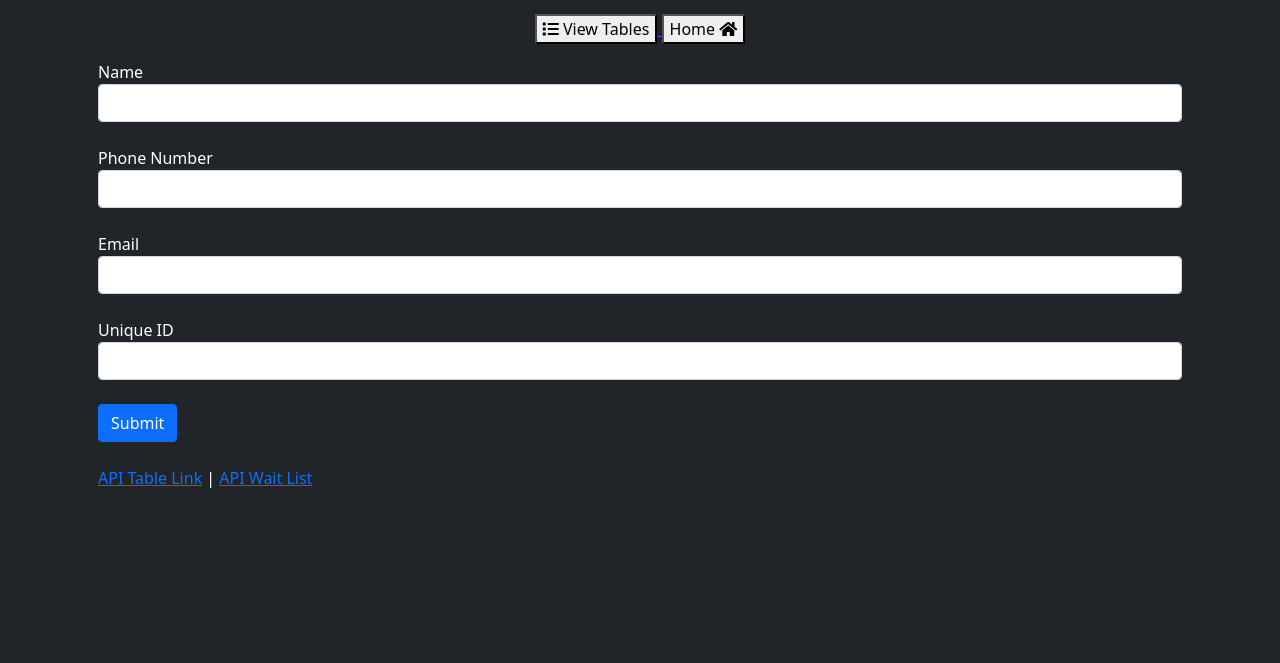
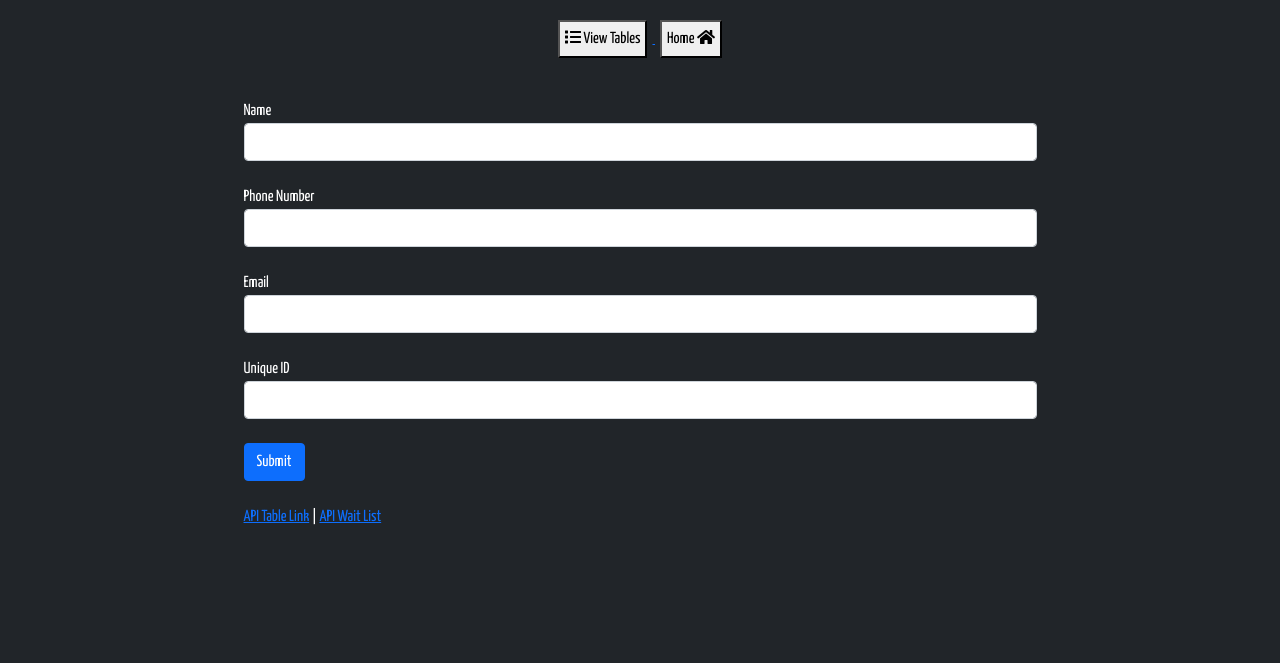
Before and after one commit to RojoRevolution/HotRestaurant, a website: page reservations.html in a window 1280 px wide. Shown: the part 137-800 px from the top of the page. Drawn offline with nearby package versions, Linux system fonts and the light colour scheme.

Commit message:
centered the form, linked resStyle.css

```diff
--- a/resStyle.css
+++ b/resStyle.css
@@ -16,7 +16,18 @@
 }
 
 /* Make Reservation page */
+#tableBtn, #homeBtn {
+  margin: 5px;
+  padding: 5px;
+}
+
 #res-form {
-    box-sizing: border-box;
-    width: fit-content;
+  justify-content: center;
 }
+
+form {
+  padding: 10px;
+  margin: 10px;
+  box-sizing: border-box;
+  width: 75%;
+}
--- a/reservations.html
+++ b/reservations.html
@@ -13,6 +13,7 @@
 
     <!-- Custom CSS -->
     <link href="style.css" rel="stylesheet">
+    <link rel="stylesheet" href="resStyle.css">
 
     <title>Hot Restaurant</title>
   </head>
@@ -35,7 +36,7 @@
         </div>
         <!-- Form -->
         <div class="container-sm">
-            <div id="res-form"class="card-body">
+            <div id="res-form" class="card-body d-flex">
                 <form>
                     <div class="form-group">
                         <label for="name">Name</label>
@@ -58,9 +59,10 @@
                      </div>
                     <br>
                     <button type="submit" class="btn btn-primary">Submit</button>
+                    <br>
+                    <br>
+                    <a href="#" class="text-center">API Table Link</a> | <a href="#" class="text-center">API Wait List</a>
                 </form>
-                <br>
-                <a href="#" class="text-center">API Table Link</a> | <a href="#" class="text-center">API Wait List</a>
             </div>
         </div>
 
```
